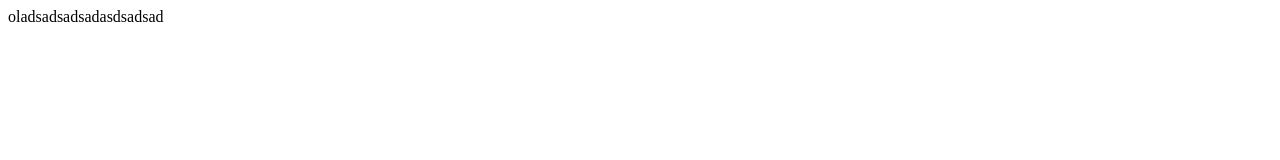
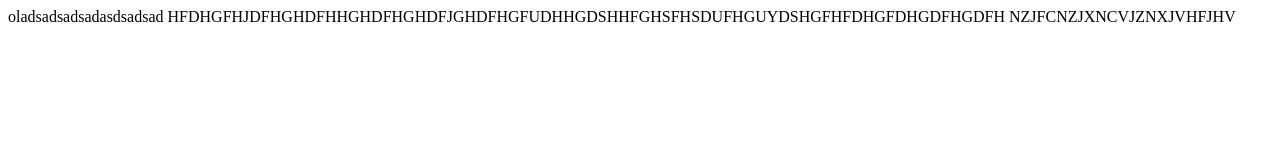
Before and after one commit to TomasFaneca28/Projeto-PIS, a plain HTML site: page Projeto/index.html in a window 1280 px wide. Drawn offline with Linux system fonts and the light colour scheme.

Commit message:
FDHSHFDHDSHFSJD

```diff
--- a/Projeto/index.html
+++ b/Projeto/index.html
@@ -7,5 +7,6 @@
 </head>
 <body>
     oladsadsadsadasdsadsad
+    HFDHGFHJDFHGHDFHHGHDFHGHDFJGHDFHGFUDHHGDSHHFGHSFHSDUFHGUYDSHGFHFDHGFDHGDFHGDFH
 </body>
-</html>
+</html>NZJFCNZJXNCVJZNXJVHFJHV
```
